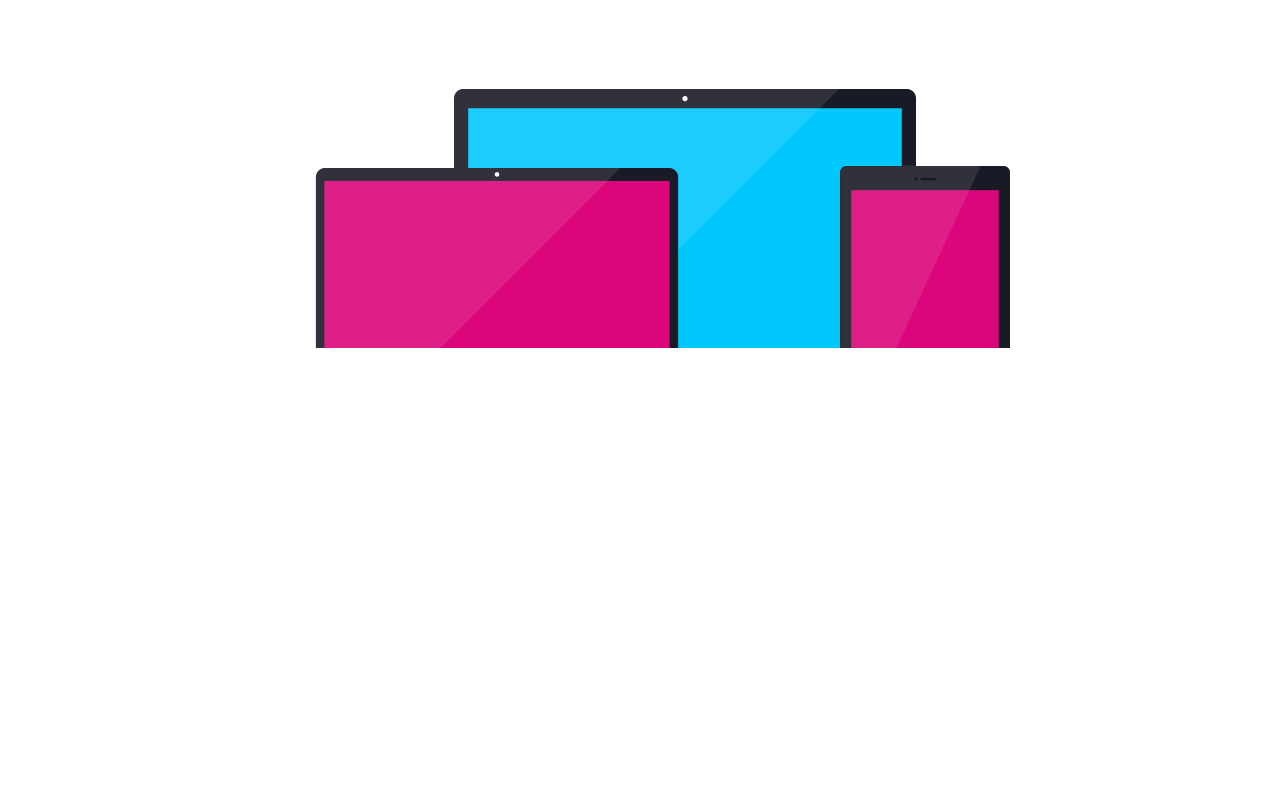
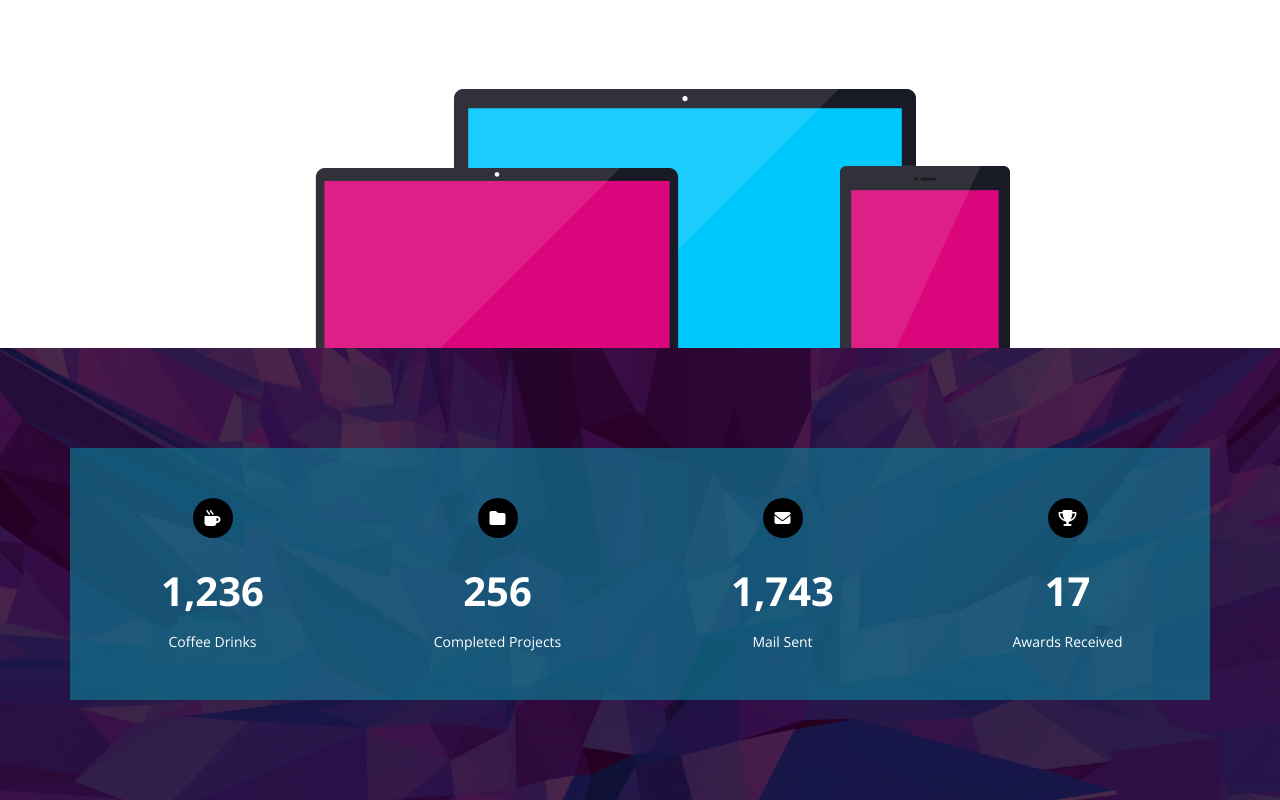
Before and after one commit to MohamedGa-dev/Template_2, a plain HTML site: page index.html in a window 1280 px wide. Shown: the part 4226-5026 px from the top of the page. Before the commit the page ends 4574 px from the top, so only its background shows below. Drawn offline with nearby package versions, Linux system fonts and the light colour scheme.

Commit message:
stats section

```diff
--- a/css/kasper.css
+++ b/css/kasper.css
@@ -616,6 +616,7 @@ header nav .form i {
 .video .text p {
     margin-bottom: 30px;
 }
+
 .video .text button {
     background-color: black;
     color: white;
@@ -623,6 +624,7 @@ header nav .form i {
     border: none;
     text-transform: uppercase;
 }
+
 /* End video */
 
 /* Start about */
@@ -631,16 +633,90 @@ header nav .form i {
     overflow: hidden;
     text-align: center;
 }
+
 .about img {
     position: relative;
     bottom: -120px;
     margin-top: -120px;
     max-width: 100%;
 }
+
 @media (max-width: 767px) {
     .about img {
         bottom: -60px;
         margin-top: -60px;
     }
 }
+
 /* End about */
+/* Start stats */
+.stats {
+    padding-top: var(--section-padding);
+    padding-bottom: var(--section-padding);
+    text-align: center;
+    background-image: url(../images/stats.png);
+    background-size: cover;
+    position: relative;
+}
+
+.stats::before {
+    content: '';
+    position: absolute;
+    left: 0;
+    top: 0;
+    width: 100%;
+    height: 100%;
+    background-color: rgb(0 0 0 / 70%);
+}
+
+.stats .container {
+    position: relative;
+    color: white;
+    display: flex;
+    flex-wrap: wrap;
+}
+.stats .container .box {
+    color: white;
+    padding: 50px;
+    background-color: var(--transparent-color);
+
+}
+@media (max-width: 767px) {
+    .stats .container .box {
+        flex-basis: 100%;
+    }
+}
+@media (min-width: 767px) {
+    .stats .container .box {
+        flex-basis: 50%;
+    }
+}
+@media (min-width: 992px) {
+    .stats .container .box {
+        flex-basis: 25%;
+    }
+}
+.stats .container .box i {
+    width: 40px;
+    height: 40px;
+    display: flex;
+    background-color: black;
+    justify-content: center;
+    align-items: center;
+    border-radius: 50%;
+    margin: 0 auto 30px;
+
+    -webkit-border-radius: 50%;
+    -moz-border-radius: 50%;
+    -ms-border-radius: 50%;
+    -o-border-radius: 50%;
+}
+.stats .container .box .number {
+    font-size: 40px;
+    font-weight: bold;
+    margin: 0 0 20px;
+}
+.stats .container .box p {
+    font-size: 14px;
+}
+/* End stats */
--- a/index.html
+++ b/index.html
@@ -244,6 +244,32 @@
         </div>
     </div>
     <!-- End about -->
+    <!-- Start stats -->
+    <div class="stats">
+        <div class="container">
+            <div class="box">
+                <i class="fas fa-mug-hot"></i>
+                <div class="number">1,236</div>
+                <p>Coffee Drinks</p>
+            </div>
+            <div class="box">
+                <i class="fas fa-folder"></i>
+                <div class="number">256</div>
+                <p>Completed Projects</p>
+            </div>
+            <div class="box">
+                <i class="fas fa-envelope"></i>
+                <div class="number">1,743</div>
+                <p>Mail Sent</p>
+            </div>
+            <div class="box">
+                <i class="fas fa-trophy"></i>
+                <div class="number">17</div>
+                <p>Awards Received</p>
+            </div>
+        </div>
+    </div>
+    <!-- End stats -->
 </body>
 
 </html>
```
